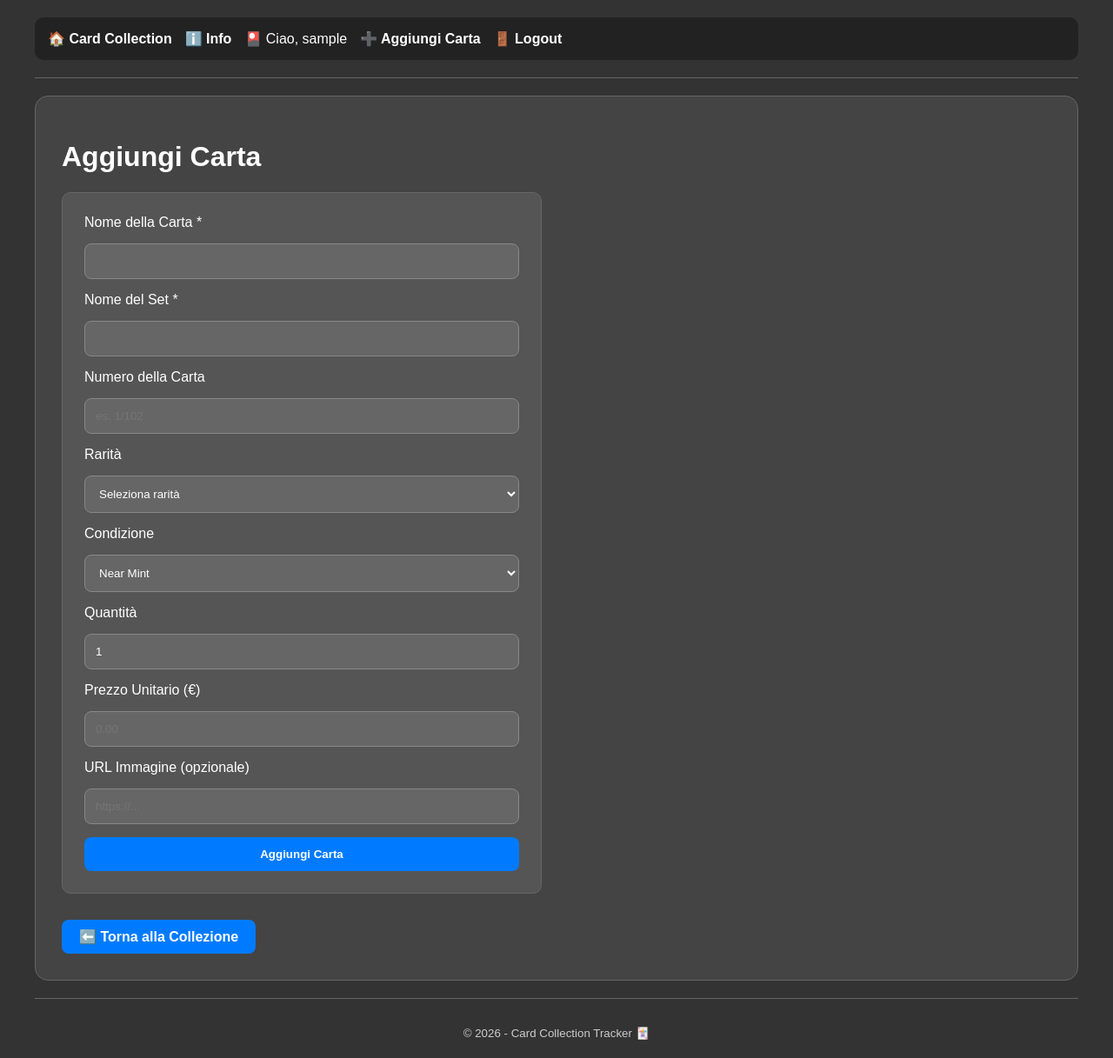
After one commit to AlessandroSanchi/Progetto_natale2026, a Flask app: page /add-card in a window 1280 px wide. The commit adds this page. Shown: the whole page at 87% size. Run offline with Flask 3, Linux system fonts and the light colour scheme; the visitor is signed in with stand-in values (Sample User, id 1); data comes from the database, SQL or seed files in the repository.

Commit message:
aggiunto funzionalita html

```diff
--- a/app/templates/base.html
+++ b/app/templates/base.html
@@ -197,7 +197,7 @@
 
     <hr>
     <footer>
-        <small>&copy; 2026 - Pokemon Card Collection Tracker 🃏</small>
+        <small>&copy; 2026 - Card Collection Tracker 🃏</small>
     </footer>
 </body>
 </html>
--- /dev/null
+++ b/app/templates/card/add_card.html
@@ -0,0 +1,54 @@
+{% extends 'base.html' %}
+
+{% block content %}
+  <h1>Aggiungi Carta</h1>
+
+  <form method="post">
+    <label for="name">Nome della Carta *</label>
+    <input type="text" id="name" name="name" required>
+
+    <label for="set_name">Nome del Set *</label>
+    <input type="text" id="set_name" name="set_name" required>
+
+    <label for="card_number">Numero della Carta</label>
+    <input type="text" id="card_number" name="card_number" placeholder="es. 1/102">
+
+    <label for="rarity">Rarità</label>
+    <select id="rarity" name="rarity">
+      <option value="">Seleziona rarità</option>
+      <option value="Common">Common</option>
+      <option value="Uncommon">Uncommon</option>
+      <option value="Rare">Rare</option>
+      <option value="Holographic Rare">Holographic Rare</option>
+      <option value="Ultra Rare">Ultra Rare</option>
+      <option value="Secret Rare">Secret Rare</option>
+      <option value="1st Edition">1st Edition</option>
+      <option value="Shiny">Shiny</option>
+      <option value="Full Art">Full Art</option>
+    </select>
+
+    <label for="condition">Condizione</label>
+    <select id="condition" name="condition">
+      <option value="Near Mint">Near Mint</option>
+      <option value="Lightly Played">Lightly Played</option>
+      <option value="Moderately Played">Moderately Played</option>
+      <option value="Heavily Played">Heavily Played</option>
+      <option value="Damaged">Damaged</option>
+    </select>
+
+    <label for="quantity">Quantità</label>
+    <input type="number" id="quantity" name="quantity" value="1" min="1">
+
+    <label for="price">Prezzo Unitario (€)</label>
+    <input type="number" id="price" name="price" step="0.01" min="0" placeholder="0.00">
+
+    <label for="image_url">URL Immagine (opzionale)</label>
+    <input type="url" id="image_url" name="image_url" placeholder="https://...">
+
+    <input type="submit" value="Aggiungi Carta">
+  </form>
+
+  <div style="margin-top: 30px;">
+    <a href="{{ url_for('main.index') }}" class="btn">⬅️ Torna alla Collezione</a>
+  </div>
+{% endblock %}
```
Also changed, not shown: app/templates/card/update_card.html (added, +54 -0 lines), app/templates/search_users.html (added, +12 -0 lines).
